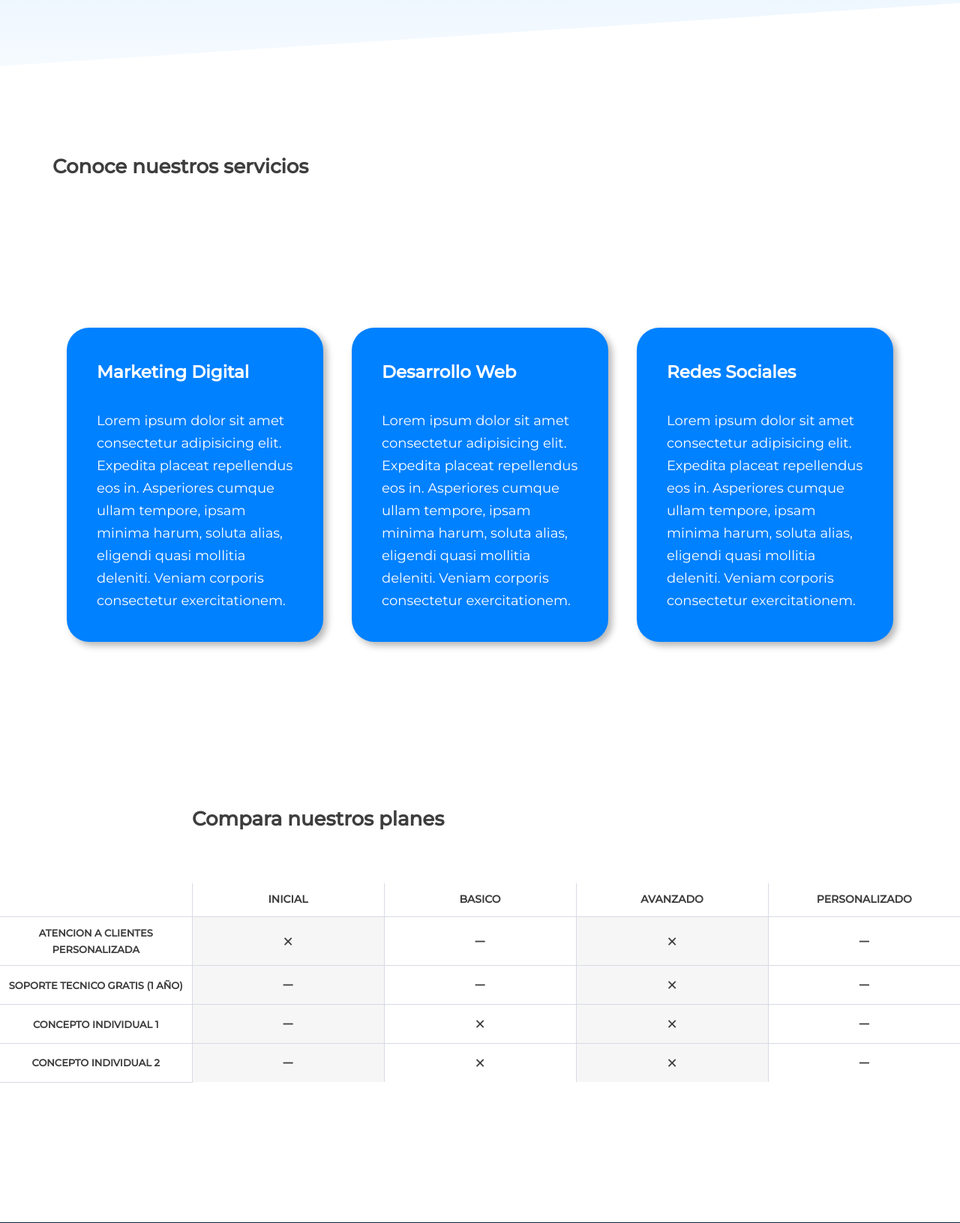
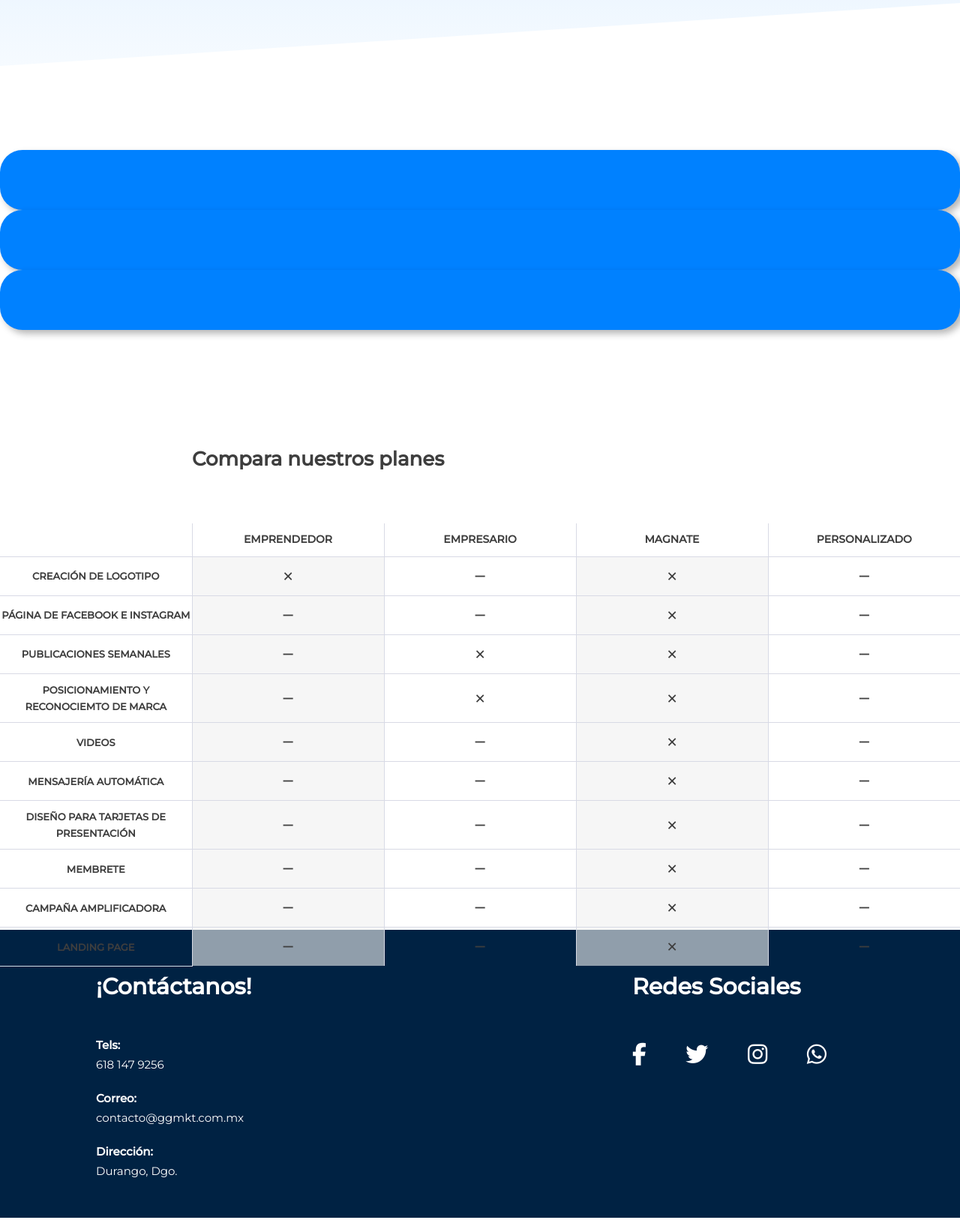
Before and after one commit to VladWithCode/ggmarketing, a Node server app: page /servicios in a window 1280 px wide. Shown: the part 360-1991 px from the top of the page at 75% size. Run offline with Node 20, Linux system fonts and the light colour scheme; some libraries are stand-ins or nearby versions.

Commit message:
Services HTML

```diff
--- a/src/views/pages/services.hbs
+++ b/src/views/pages/services.hbs
@@ -5,37 +5,19 @@
 {{/inline}}
 
 {{#*inline "content-block"}}
+<div class="svcsHeader">
+    <h1 class="svcsHeader__heading">Nuestros Servicios</h1>
+</div>
+
+
+<div class="plans">
+  <div class="card"></div>
+  <div class="card"></div>
+  <div class="card"></div>
+</div>
+
+
 <div class="svcs">
-  <div class="svcsHeader">
-    <h1 class="svcsHeader__heading">Nuestros Servicios</h1>
-  </div>
-  <div class="svcsServices">
-    <h2 class="svcsServices__heading">Conoce nuestros servicios</h2>
-    <div class="svcsCard card">
-      <div class="card__info">
-        <h3 class="card__title">Marketing Digital</h3>
-        <p class="card__description">Lorem ipsum dolor sit amet consectetur adipisicing elit. Expedita placeat
-          repellendus eos in. Asperiores cumque ullam tempore, ipsam minima harum, soluta alias, eligendi quasi mollitia
-          deleniti. Veniam corporis consectetur exercitationem.</p>
-      </div>
-    </div>
-    <div class="svcsCard card">
-      <div class="card__info">
-        <h3 class="card__title">Desarrollo Web</h3>
-        <p class="card__description">Lorem ipsum dolor sit amet consectetur adipisicing elit. Expedita placeat
-          repellendus eos in. Asperiores cumque ullam tempore, ipsam minima harum, soluta alias, eligendi quasi mollitia
-          deleniti. Veniam corporis consectetur exercitationem.</p>
-      </div>
-    </div>
-    <div class="svcsCard card">
-      <div class="card__info">
-        <h3 class="card__title">Redes Sociales</h3>
-        <p class="card__description">Lorem ipsum dolor sit amet consectetur adipisicing elit. Expedita placeat
-          repellendus eos in. Asperiores cumque ullam tempore, ipsam minima harum, soluta alias, eligendi quasi mollitia
-          deleniti. Veniam corporis consectetur exercitationem.</p>
-      </div>
-    </div>
-  </div>
   <div class="svcsPricing">
     <h2 class="svcsPricing__heading">Compara nuestros planes</h2>
     <div class="svcsPricing__table">
@@ -44,13 +26,13 @@
           <tr>
             <th class="concept"></th>
             <th>
-              Inicial
+              Emprendedor
             </th>
             <th>
-              Basico
+              Empresario
             </th>
             <th>
-              Avanzado
+              Magnate
             </th>
             <th>
               Personalizado
@@ -60,7 +42,7 @@
         <tbody>
           <tr>
             <th class="concept">
-              Atencion a clientes personalizada
+              Creación de logotipo
             </th>
             <td>
               &times;
@@ -77,7 +59,7 @@
           </tr>
           <tr>
             <th class="concept">
-              Soporte tecnico gratis (1 año)
+              Página de Facebook e Instagram
             </th>
             <td>
               &minus;
@@ -94,7 +76,7 @@
           </tr>
           <tr>
             <th class="concept">
-              Concepto individual 1
+              Publicaciones semanales
             </th>
             <td>
               &minus;
@@ -111,7 +93,7 @@
           </tr>
           <tr>
             <th class="concept">
-              Concepto individual 2
+              Posicionamiento y reconociemto de marca
             </th>
             <td>
               &minus;
@@ -126,6 +108,107 @@
               &minus;
             </td>
           </tr>
+          <tr>
+            <th class="concept">
+              Videos
+            </th>
+            <td>
+              &minus;
+            </td>
+            <td>
+              &minus;
+            </td>
+            <td>
+              &times;
+            </td>
+            <td>
+              &minus;
+            </td>
+          </tr>
+          <tr>
+            <th class="concept">
+              Mensajería automática
+            </th>
+            <td>
+              &minus;
+            </td>
+            <td>
+              &minus;
+            </td>
+            <td>
+              &times;
+            </td>
+            <td>
+              &minus;
+            </td>
+          </tr>
+          <tr>
+            <th class="concept">
+              Diseño para tarjetas de presentación
+            </th>
+            <td>
+              &minus;
+            </td>
+            <td>
+              &minus;
+            </td>
+            <td>
+              &times;
+            </td>
+            <td>
+              &minus;
+            </td>
+          </tr>
+          <tr>
+            <th class="concept">
+              Membrete
+            </th>
+            <td>
+              &minus;
+            </td>
+            <td>
+              &minus;
+            </td>
+            <td>
+              &times;
+            </td>
+            <td>
+              &minus;
+            </td>
+          </tr>
+           <tr>
+            <th class="concept">
+              Campaña amplificadora
+            </th>
+            <td>
+              &minus;
+            </td>
+            <td>
+              &minus;
+            </td>
+            <td>
+              &times;
+            </td>
+            <td>
+              &minus;
+            </td>
+          </tr>
+           <tr>
+            <th class="concept">
+              Landing page
+            </th>
+            <td>
+              &minus;
+            </td>
+            <td>
+              &minus;
+            </td>
+            <td>
+              &times;
+            </td>
+            <td>
+              &minus;
+            </td>
         </tbody>
       </table>
     </div>
```
